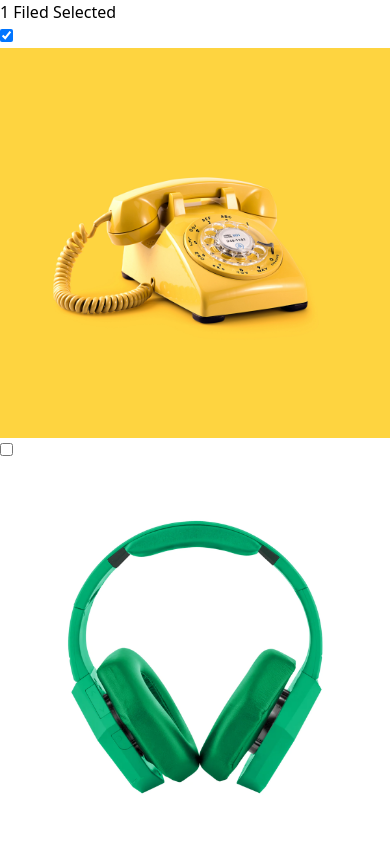
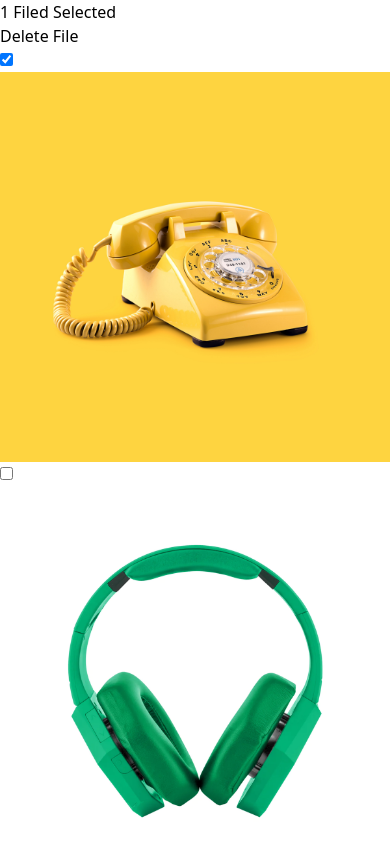
Before and after one commit to Alapottra-troj1n/react-reorder, a React (Vite) app: page / in a window 390 px wide. Both pictures are taken after a click on the checkbox 6 px from the left and 35 px from the top of the page. Shown: the top 844 px of the page. Built offline with nearby package versions, Linux system fonts and the light colour scheme.

Commit message:
added upload mockup feature

```diff
--- a/package.json
+++ b/package.json
@@ -10,6 +10,7 @@
     "preview": "vite preview"
   },
   "dependencies": {
+    "@formkit/auto-animate": "^0.8.0",
     "react": "^18.2.0",
     "react-dom": "^18.2.0"
   },
--- a/src/App.jsx
+++ b/src/App.jsx
@@ -1,7 +1,8 @@
 import { useRef, useState } from "react";
 import Product from "./Product.jsx";
-
+import { useAutoAnimate } from "@formkit/auto-animate/react";
 const App = () => {
+  const [animationParent] = useAutoAnimate();
   const [products, setProducts] = useState([
     {
       id: "Product-11",
@@ -59,29 +60,43 @@ const App = () => {
       path: "/images/image-1.webp",
       order: 11,
     },
+
   ]);
+  const [selectedProducts, setSelectedProducts] = useState([]);
   const [dragId, setDragId] = useState();
-  const [selectedProducts, setSelectedProducts] = useState([]);
+
+  console.log(products)
+
+  // Filter out the products that have an id that is not in the selectedProducts state
+  const handleRemoveSelected = () => {
+    const updatedProducts = products.filter(
+      (product) => !selectedProducts.includes(product.id)
+    );
+
+    setProducts(updatedProducts);
+
+    setSelectedProducts([]);
+  };
 
   //functions to handle drag and drop
   const handleDrag = (e) => {
     setDragId(e.currentTarget.id);
   };
   const handleDrop = (e) => {
-    const dragBox = products.find((product) => product.id === dragId);
-    const dropBox = products.find(
+    const dragProduct = products.find((product) => product.id === dragId);
+    const dropProduct = products.find(
       (product) => product.id === e.currentTarget.id
     );
 
-    const dragBoxOrder = dragBox.order;
-    const dropBoxOrder = dropBox.order;
+    const dragProductOrder = dragProduct.order;
+    const dropProductOrder = dropProduct.order;
 
     const newProductsState = products.map((product) => {
       if (product.id === dragId) {
-        product.order = dropBoxOrder;
+        product.order = dropProductOrder;
       }
       if (product.id === e.currentTarget.id) {
-        product.order = dragBoxOrder;
+        product.order = dragProductOrder;
       }
       return product;
     });
@@ -89,18 +104,46 @@ const App = () => {
     setProducts(newProductsState);
   };
 
+  const handleFile = (e) => {
+    const file = e.target.files[0];
+
+    if (file) {
+      const newProduct = {
+        id: `Product-${products.length + 1}`,
+        path: URL.createObjectURL(file),
+        order: products.length + 1,
+      };
+
+      setProducts([...products, newProduct]);
+    }
+  };
+
   return (
-    <div className="h-screen bg-slate-200 flex justify-center items-center">
-      <div className=" max-w-6xl mx-auto p-8 lg:w-[60%] ">
-        <div className="bg-slate-50 rounded-lg">
-          <div className=" p-5 border-b border-gray-400">
+    <div className="min-h-screen bg-slate-200 flex justify-center items-center">
+      <div className=" max-w-6xl mx-auto p-8 lg:w-[60%]   ">
+        <div className="bg-slate-50 rounded-lg ">
+          <div className=" p-5 border-b border-gray-400 flex justify-between items-center">
             <h3 className="font-bold">
               {!selectedProducts.length
                 ? "Gallery"
                 : `${selectedProducts.length + " Filed Selected"}`}
             </h3>
+
+            {selectedProducts.length ? (
+              <button
+                onClick={handleRemoveSelected}
+                className="text-red-400 text-sm font-bold"
+              >
+                Delete File
+              </button>
+            ) : (
+              ""
+            )}
           </div>
-          <div className="grid grid-cols-5 gap-5 p-7">
+          <div
+            ref={animationParent}
+            className="grid grid-cols-2 md:grid-cols-3 lg:grid-cols-5 gap-5 p-7 "
+          >
             {products
               .sort((a, b) => a.order - b.order)
               .map((product) => (
@@ -115,13 +158,14 @@ const App = () => {
                   setSelectedProducts={setSelectedProducts}
                 />
               ))}
-            <div className="border-2 border-gray-300 rounded-lg bg-gray-300 flex flex-col justify-center items-center gap-5 cursor-pointer">
+            <div className="border-2 border-dashed border-gray-300 rounded-lg bg-gray-100 flex flex-col justify-center items-center gap-5 cursor-pointer relative">
               <img
-                 className="w-6"
+                className="w-6"
                 src="https://www.svgrepo.com/show/457965/img-box.svg"
                 alt="img"
               />
-               <p className="text-sm font-bold">Add Images</p>
+              <p className="text-sm font-bold">Add Images</p>
+              <input type="file" className="opacity-0 absolute w-full h-full" name="file-handle" onChange={handleFile} />
             </div>
           </div>
         </div>
--- a/src/Product.jsx
+++ b/src/Product.jsx
@@ -7,12 +7,9 @@ const Product = ({
   selectedProducts,
   setSelectedProducts,
 }) => {
-
-
   const isProductSelected = selectedProducts.includes(productId); //to check if product is already selected
 
   const handleToggle = () => {
-
     if (selectedProducts.includes(productId)) {
       setSelectedProducts(
         selectedProducts.filter((product) => productId !== product)
@@ -24,12 +21,11 @@ const Product = ({
 
   return (
     <div
-      onClick={handleToggle}
       className={`${
         order === 1 && "col-span-2 row-span-2  " //different size for featured image
       } cursor-pointer  rounded-xl border-2 border-gray-300 overflow-hidden hover:filter  transition-all
-      ${isProductSelected ? "filter brightness-50" : "hover:brightness-75"}
-      relative group`}
+      ${isProductSelected ? "filter brightness-50" : "hover:brightness-75 "}
+      relative group `}
       draggable={true}
       id={productId}
       onDragOver={(ev) => ev.preventDefault()}
@@ -39,10 +35,11 @@ const Product = ({
       <input
         type="checkbox"
         name="checkebox"
-        className={`absolute top-2 left-2 w-6 h-6 opacity-0 ${
+        className={`absolute top-2 left-2 w-6 h-6 opacity-0 cursor-pointer ${
           isProductSelected ? "opacity-100" : " group-hover:opacity-100"
         }`}
         checked={isProductSelected}
+        onChange={handleToggle}
       />
       <img className="w-full" src={path} alt="product" />
     </div>
```
Also changed, not shown: 1 other file (tests, documents, lock files or other folders).
